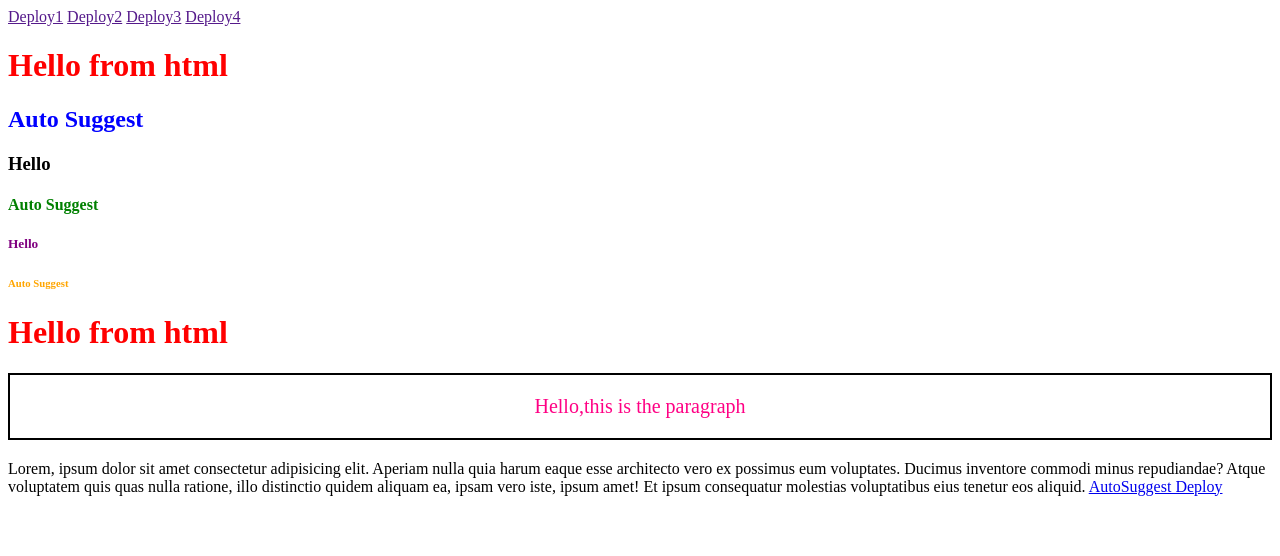
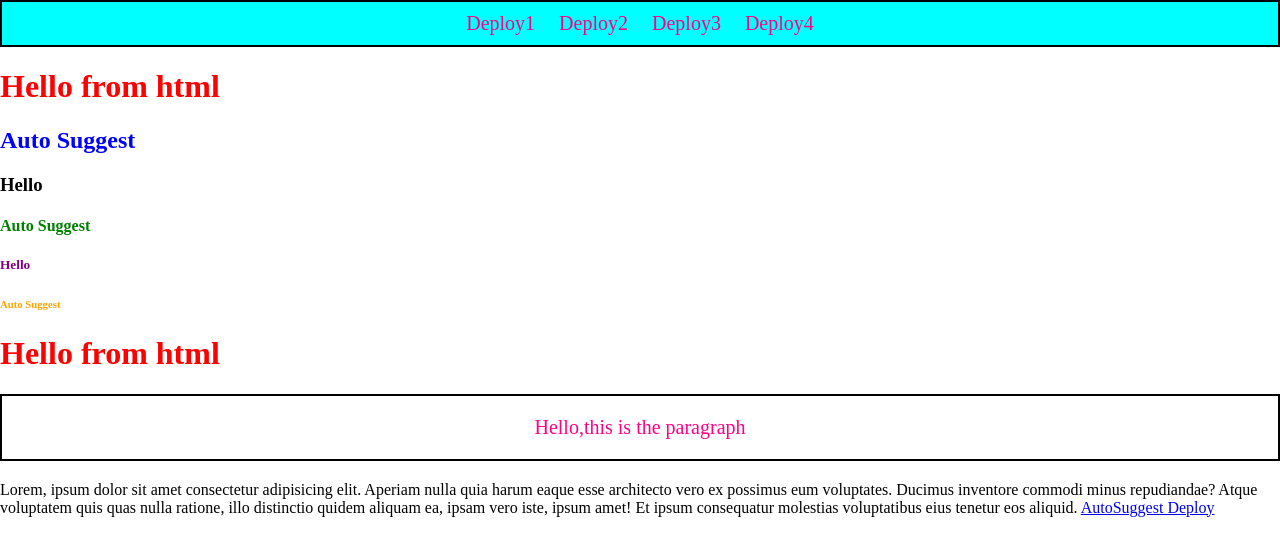
Before and after one commit to 24wh1a05a5/autosuggest, a website: page frontend/index.html in a window 1280 px wide. Drawn offline with Linux system fonts and the light colour scheme.

Commit message:
made changes in index.css pratcing file

```diff
--- a/frontend/css/index.css
+++ b/frontend/css/index.css
@@ -20,3 +20,23 @@ h1{
     padding:20px;
     text-align:center;
 }
+.navbar{
+    border:2px solid black;
+    background-color:rgb(0, 255, 255);
+    padding:10px;
+    text-align:center;
+}
+.navbar a{
+    text-decoration:none;
+    color:rgb(255, 0, 132);
+    font-size:20px;
+    padding:10px;
+
+}
+.navbar a:hover{
+
+    background-color:rgb(204, 255, 0);
+}
+body{
+    margin:0;
+}
```
